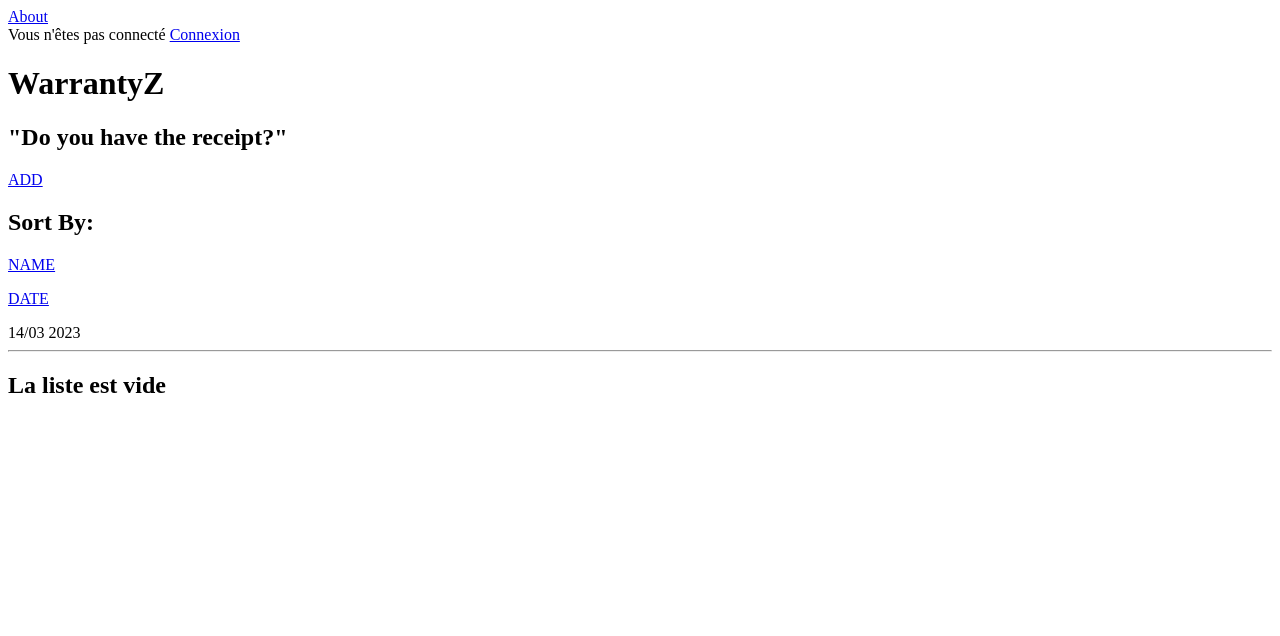
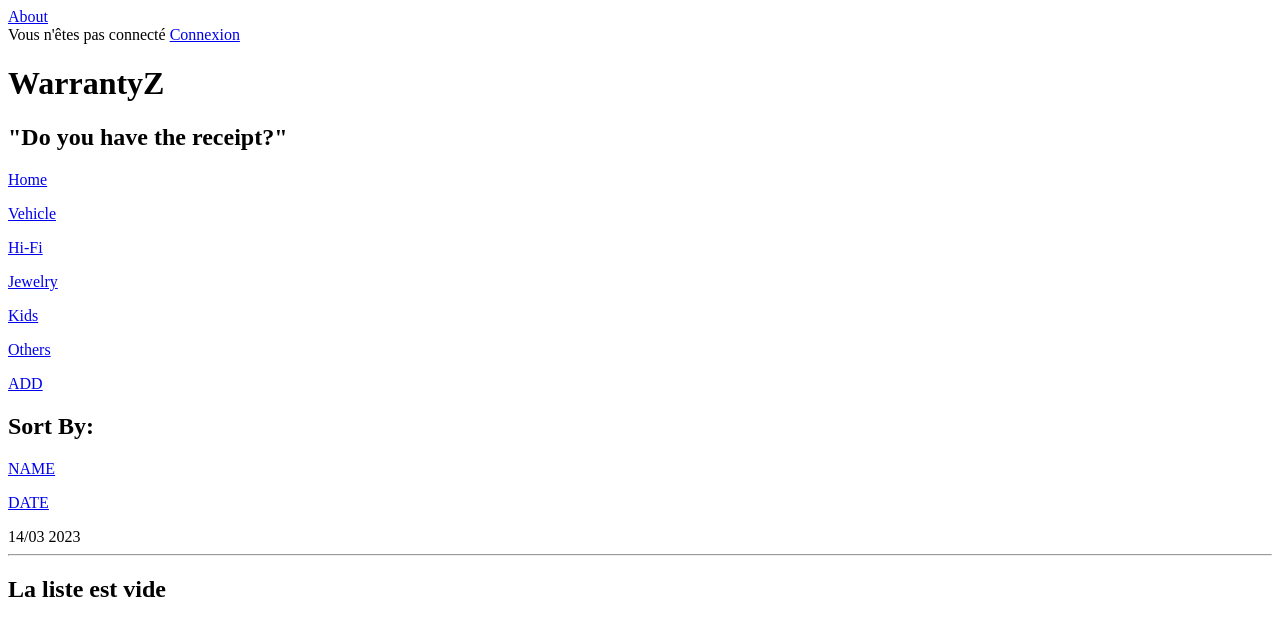
Before and after one commit to ChroniCODER/Project_EWK_app, a Symfony app: template templates/product/index.html.twig in a window 1280 px wide. Shown: the top 636 px of the page. Run offline with Twig, Linux system fonts and the light colour scheme; the template is opened without the code that fills it, so the values that code supplies are empty; some libraries are stand-ins or nearby versions.

Commit message:
application d'une couleur au bouton filter selectionné grace a un if de la route sur le twig + ajout des boutons des category

```diff
--- a/templates/product/index.html.twig
+++ b/templates/product/index.html.twig
@@ -13,6 +13,64 @@
 			"Do you have the receipt?"
 		</h2>
 
+
+{# row des categories #}
+
+	<div class="row mt-4">
+
+		<div class="col-md-12 d-flex justify-content-around align-items-end">
+			<a class="d-flex justify-content-between text-decoration-none text-white" href="#">
+				<div class="btnCat bg-secondary text-white rounded text-center">
+					<p class="mb-0">
+						Home
+					</p>
+				</div>
+			</a>
+
+			<a class="d-flex justify-content-between text-decoration-none text-white" href="#">
+				<div class="btnCat bg-secondary text-white rounded text-center">
+					<p class="mb-0">
+						Vehicle
+					</p>
+				</div>
+			</a>
+
+
+			<a class="d-flex justify-content-between text-decoration-none text-white" href="#">
+				<div class="btnCat bg-secondary text-white rounded text-center">
+					<p class="mb-0">
+						Hi-Fi
+					</p>
+				</div>
+			</a>
+
+			<a class="d-flex justify-content-between text-decoration-none text-white" href="#">
+				<div class="btnCat bg-secondary text-white rounded text-center">
+					<p class="mb-0">
+						Jewelry
+					</p>
+				</div>
+			</a>
+
+
+			<a class="d-flex justify-content-between text-decoration-none text-white" href="#">
+				<div class="btnCat bg-secondary text-white rounded text-center">
+					<p class="mb-0">
+						Kids
+					</p>
+				</div>
+			</a>
+
+			<a class="d-flex justify-content-between text-decoration-none text-white" href="#">
+				<div class="btnFilter bg-secondary text-white rounded text-center">
+					<p class="mb-0">
+						Others
+					</p>
+				</div>
+			</a>
+
+		</div>
+
 {# row Sort By: ADD / filtrage Btn /  DATE DU JOUR #}
 		<div class="row mt-4">
 
@@ -26,9 +84,11 @@
 				<h2 class="d-flex align-items-end">Sort By:</h2>
 			</div>
 
+			{% set activeRoute = app.request.requestUri == '/product/?orderBy=name' ? 'name' : 'date' %}
+
 			<div class="col-md-4 d-flex justify-content-around align-items-end">
 				<a class="d-flex justify-content-between text-decoration-none text-white" href="{{ path('app_product_index', {'orderBy': 'name'}) }}">
-					<div class="btnFilter text-white rounded text-center">
+					<div class="btnFilter bg-secondary text-white rounded text-center {% if activeRoute == 'name' %}active{% endif %}">
 						<p class="mb-0">
 							NAME
 						</p>
@@ -36,7 +96,7 @@
 				</a>
 
 				<a class="d-flex justify-content-between text-decoration-none text-white" href="{{ path('app_product_index', {'orderBy': 'date'}) }}">
-					<div class="btnFilter text-white rounded text-center">
+					<div class="btnFilter bg-secondary text-white rounded text-center {% if activeRoute == 'date' %}active{% endif %}">
 						<p class="mb-0">
 							DATE
 						</p>
@@ -45,7 +105,7 @@
 			</div>
 
 			<div class="col-md-4 d-flex flex-row-reverse justify-content-between">
-				<div class="date-box text-white mx-2 my-2 px-4 py-4 bg-secondary rounded text-center">
+				<div class="date-box text-white mx-2 my-2 px-4 py-4 bg-info rounded text-center">
 					{{ "now"|date("d/m Y") }}
 				</div>
 			</div>
```
Also changed, not shown: assets/styles/app.scss (+16 -2 lines), config/routes.yaml (+10 -0 lines), 1 other file.
